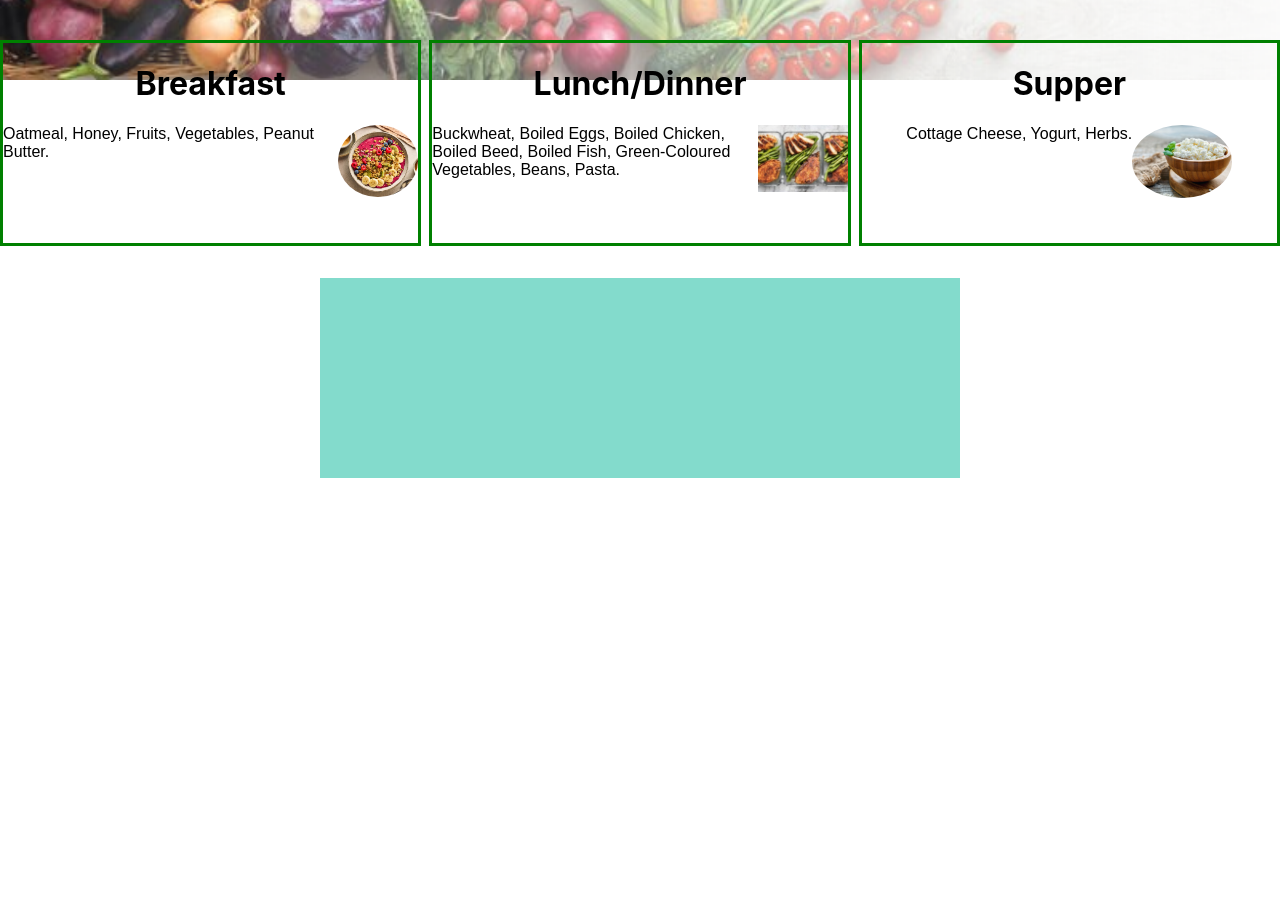
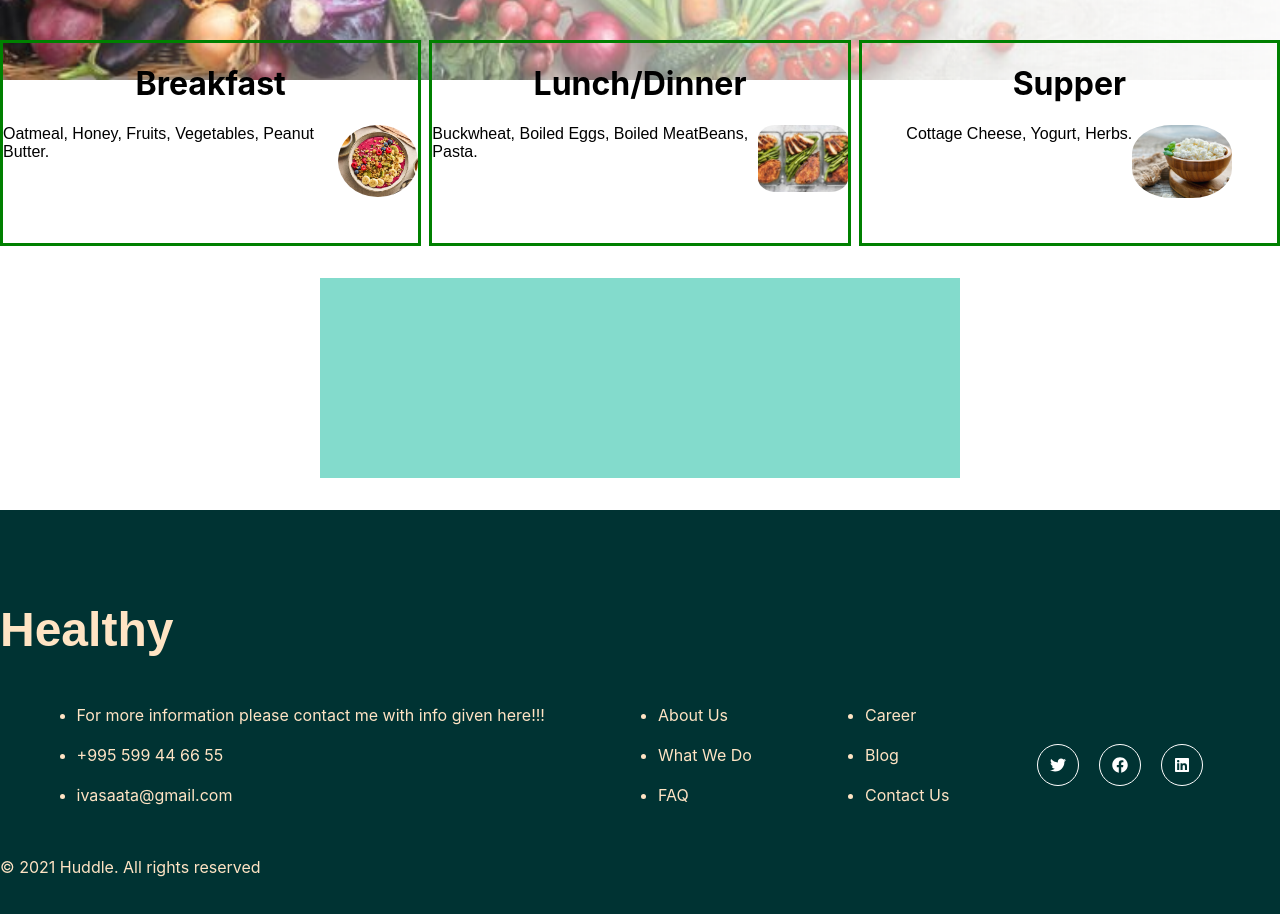
Before and after one commit to ivchiik/Healthy, a React (Create React App) app: page / in a window 1280 px wide. Shown: the part 360-1274 px from the top of the page. Before the commit the page ends 838 px from the top, so only its background shows below. Built offline with nearby package versions, Linux system fonts and the light colour scheme.

Commit message:
Added Footer

```diff
--- a/package.json
+++ b/package.json
@@ -8,6 +8,7 @@
     "@testing-library/user-event": "^13.5.0",
     "react": "^18.2.0",
     "react-dom": "^18.2.0",
+    "react-icons": "^4.7.1",
     "react-scripts": "5.0.1",
     "react-scroll": "^1.8.9",
     "styled-components": "^5.3.6",
--- a/src/App.css
+++ b/src/App.css
@@ -68,6 +68,7 @@ body {
   align-self: center;
   flex-direction: row;
   gap: 0.5em;
+  width: 100%;
 }
 
 .meal {
@@ -120,6 +121,57 @@ body {
   font-family: Arial, Helvetica, sans-serif;
 }
 
+.footer{
+  background-color: #003333;
+  width: 2000px;
+  max-width: 100%;
+  margin: 0 auto;
+  height: 100%;
+  margin-top: 2em;
+  color: bisque;
+  padding: 60px 0 40px;
+}
+
+.footTitle{
+  font-family: Arial, Helvetica, sans-serif;
+  font-size: 3em;
+}
+
+ul li {
+  margin-bottom: 20px;
+}
+
+.copyright{
+  text-align: right;
+}
+
+.SocialIcons{
+    display: flex;
+    align-items: center;
+    justify-content: center;
+    margin-left: 15px;
+}
+
+.footerWrap{
+  display: flex;
+  align-items: center;
+  justify-content: space-around;
+  margin-right: 20px;
+}
+
+.aStyle{
+  border: 1px solid #fff;
+  border-radius: 50%;
+  color: #fff;
+  display: inline-flex;
+  align-items: center;
+  justify-content: center;
+  margin-right: 20px;
+  height: 40px;
+  width: 40px;
+  text-decoration: none;
+}
+
 @media (max-width: 768px) {
   .btn-header{
     margin-top: 34vh;
@@ -133,6 +185,7 @@ body {
   align-self: center;
   flex-direction: column;
   margin-top: 17em;
+  width: 100%;
   }
 
   .meal {
@@ -159,4 +212,20 @@ body {
   margin-top: 2em;
 }
 
+.res{
+  font-size: 1.3rem;
+  font-family: Arial, Helvetica, sans-serif;
+  width: fit-content;
 }
+
+.footerWrap{
+    flex-direction: column;
+    text-align: center;
+}
+
+ul{
+  padding: 0;
+  list-style-type: none;
+}
+
+}
--- a/src/App.js
+++ b/src/App.js
@@ -5,6 +5,7 @@ import { breakfastOpt, lunDinOpt, supperOpt } from "./Data/Data";
 import MealDes from "./Components/MealDes";
 import { Link } from "react-scroll";
 import {breakfastDes, lunDinDes, supperDes} from "./Data/Data"
+import SocialIcons from "./Components/SocialIcons";
 
 function App() {
   const bfTitle = "Breakfast";
@@ -35,10 +36,10 @@ function App() {
           alt=""
           className="back-header"
         />
-        <h1 className="quote-head">
+        <h1 className="quote-head wrap">
           “He who has health has hope and he who has hope has everything.”
         </h1>
-        <button className="btn-header">
+        <button className="btn-header wrap">
           <Link activeClass="active" to="main" spy={true} smooth={true}>
             Get Started
           </Link>
@@ -68,7 +69,32 @@ function App() {
 
       <MealDes description={description} title={dTitle} />
 
-      <div className="footer"></div>
+      <div className="footer">
+        <h1 className="footTitle">Healthy</h1>
+        <div className="footerWrap">
+          <ul>
+            <li>
+              For more information please contact me with info given here!!!
+            </li>
+            <li>+995 599 44 66 55</li>
+            <li>ivasaata@gmail.com</li>
+          </ul>
+
+          <ul>
+            <li>About Us</li>
+            <li>What We Do</li>
+            <li>FAQ</li>
+          </ul>
+
+          <ul>
+            <li>Career</li>
+            <li>Blog</li>
+            <li>Contact Us</li>
+          </ul>
+          <SocialIcons />
+        </div>
+        <p classname="copyright">&copy; 2021 Huddle. All rights reserved</p>
+      </div>
     </div>
   );
 }
--- a/src/Components/Meal.js
+++ b/src/Components/Meal.js
@@ -22,7 +22,10 @@ const Meal = (props) => {
         <img
           src={require("../Assets/lDinner.jpg")}
           alt=""
-          style={{ width: "90px" }}
+          style={{
+            width: "90px",
+            borderRadius: "20%"
+          }}
         />
       );
     } else if (id === "sup") {
@@ -32,7 +35,7 @@ const Meal = (props) => {
           alt=""
           style={{
             width: "100px",
-            borderRadius: "50%",
+            borderRadius: "40%",
           }}
         />
       );
--- a/src/Components/MealDes.js
+++ b/src/Components/MealDes.js
@@ -11,7 +11,7 @@ const MealDes = (props) => {
   const handleClick = () => {
     setDesTitle(title);
     setResult(description);
-  }
+  };
 
   return (
     <div className="mealDes">
--- /dev/null
+++ b/src/Components/SocialIcons.js
@@ -0,0 +1,26 @@
+import React from "react";
+import { FaTwitter, FaFacebook, FaLinkedin } from "react-icons/fa";
+
+const SocialIcons = () => {
+  return (
+    <div className="SocialIcons">
+      <li style={{ listStyle: "none" }}>
+        <a href="https://twitter.com" className="aStyle">
+          <FaTwitter />
+        </a>
+      </li>
+      <li style={{ listStyle: "none" }}>
+        <a href="https://facebook.com" className="aStyle">
+          <FaFacebook />
+        </a>
+      </li>
+      <li style={{ listStyle: "none" }}>
+        <a href="https://linkedin.com" className="aStyle">
+          <FaLinkedin />
+        </a>
+      </li>
+    </div>
+  );
+};
+
+export default SocialIcons;
--- a/src/Data/Data.js
+++ b/src/Data/Data.js
@@ -9,10 +9,7 @@ export const breakfastOpt = [
 export const lunDinOpt = [
   "Buckwheat, ",
   "Boiled Eggs, ",
-  "Boiled Chicken, ",
-  "Boiled Beed, ",
-  "Boiled Fish, ",
-  "Green-Coloured Vegetables, ",
+  "Boiled Meat",
   "Beans, ",
   "Pasta. ",
 ];
```
Also changed, not shown: 1 other file (tests, documents, lock files or other folders).
